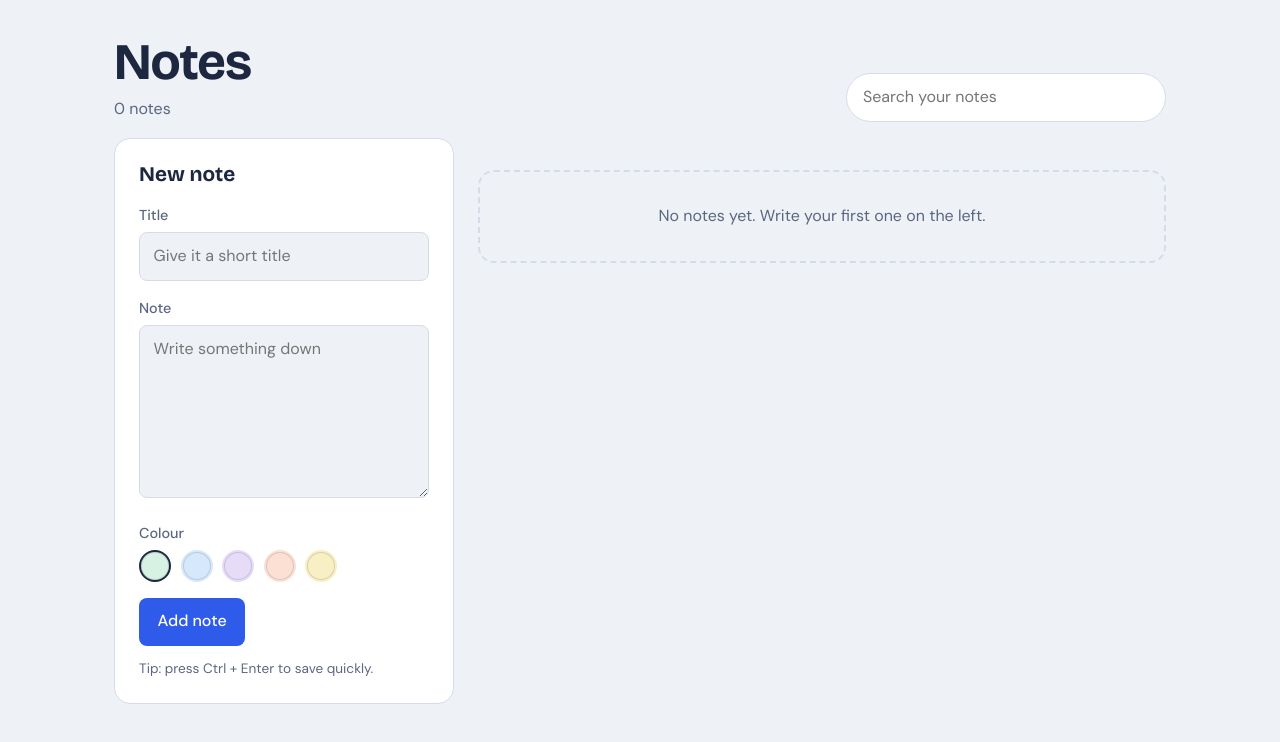
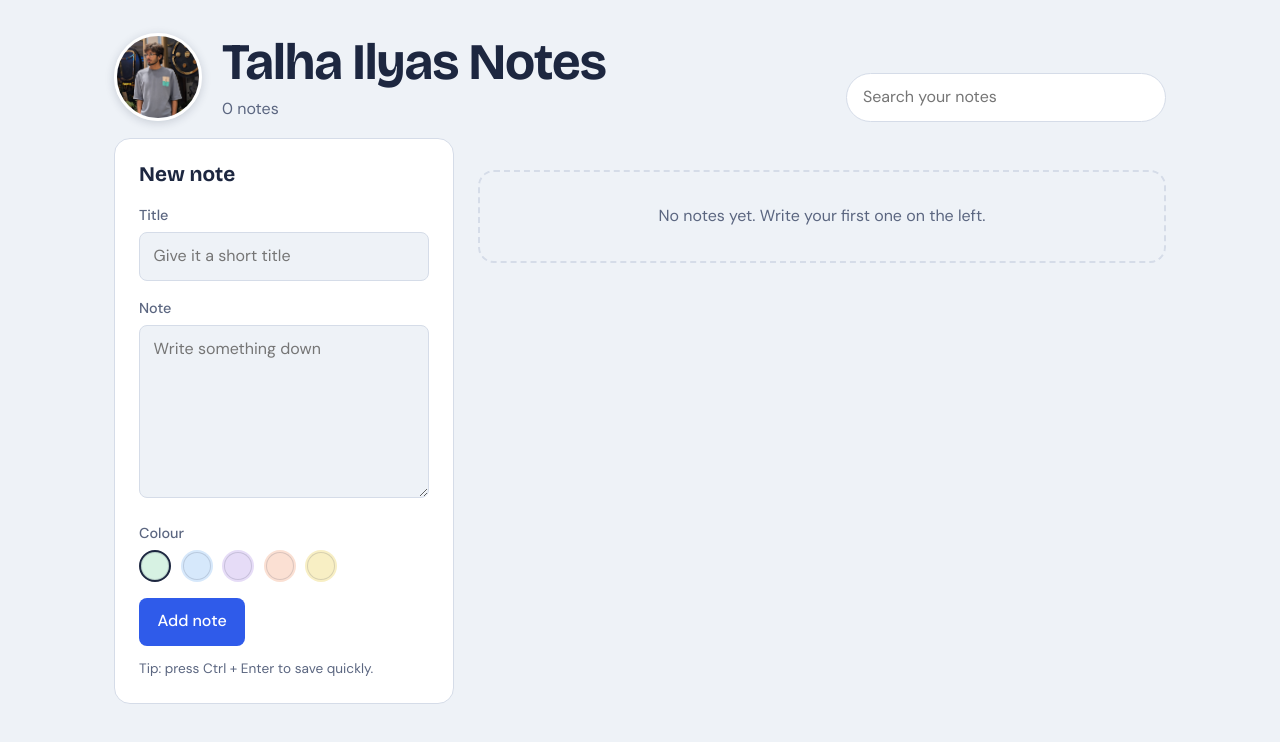
Before and after one commit to Talha-Ilyas-Codex/notes-app, a plain HTML site: page index.html in a window 1280 px wide. Drawn offline with nearby package versions, Linux system fonts and the light colour scheme.

Commit message:
Add circular profile photo to header

```diff
--- a/index.html
+++ b/index.html
@@ -14,9 +14,12 @@
 <body>
 
   <header class="topbar">
+  <div class="topbar__brand">
+    <img src="profile.jpg" alt="Talha Ilyas" class="topbar__avatar">
     <div class="topbar__title">
-      <h1>Notes</h1>
+      <h1>Talha Ilyas Notes</h1>
       <p id="note-count" class="topbar__count">0 notes</p>
+    </div>
   </div>
   <input
     type="search"
--- a/style.css
+++ b/style.css
@@ -353,3 +353,26 @@ button:focus-visible,
   transform: translateY(-3px);
   box-shadow: 0 6px 16px rgba(29, 39, 64, 0.12);
 }
+/* Profile photo in the header */
+.topbar__brand {
+  display: flex;
+  align-items: center;
+  gap: 1.25rem;
+}
+
+.topbar__avatar {
+  width: 88px;
+  height: 88px;
+  flex-shrink: 0;
+  border-radius: 50%;
+  object-fit: cover;
+  border: 3px solid var(--surface);
+  box-shadow: 0 2px 10px rgba(29, 39, 64, 0.18);
+}
+
+@media (max-width: 800px) {
+  .topbar__avatar {
+    width: 64px;
+    height: 64px;
+  }
+}
```
Also changed, not shown: profile.jpg (added). Lines whose indentation alone changed are shown as unchanged.
